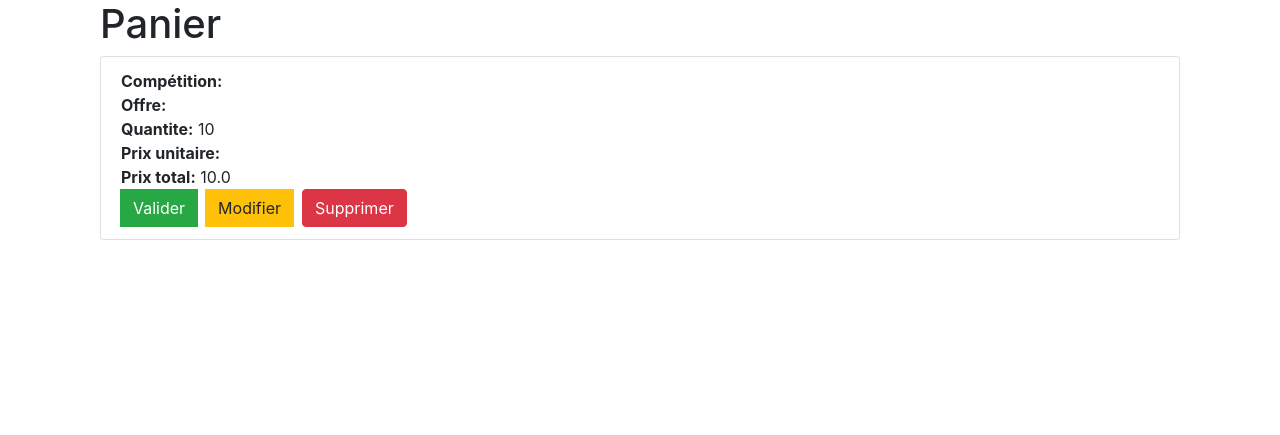
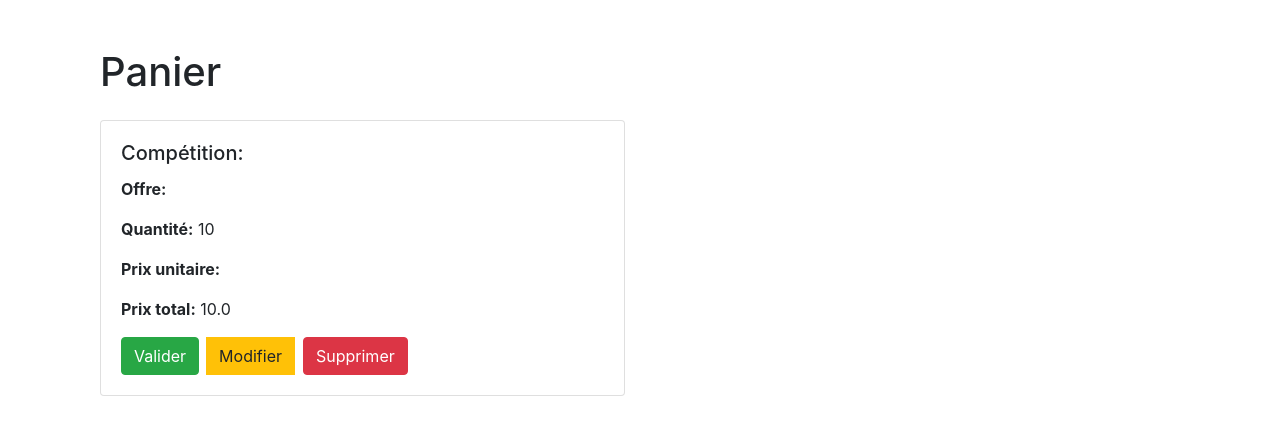
Before and after one commit to bouramadevweb/JO_2024, a Django app: page /voir_panier/ in a window 1280 px wide. Shown: the part 56-491 px from the top of the page. Run offline with Django 5.2, Linux system fonts and the light colour scheme; a user stored in the database is signed in; tables that the repository leaves empty hold one stand-in row (values such as "Sample post"); some libraries are stand-ins or nearby versions.

Commit message:
rectification

```diff
--- a/JeuxOlympique/my_app_jo/Templates/base.html
+++ b/JeuxOlympique/my_app_jo/Templates/base.html
@@ -40,14 +40,14 @@
                 {% endif %}
 
                 <!-- Lien pour tous les utilisateurs -->
-                <li class="nav-item">
-                    <a class="nav-link" href="{% url 'choisir_ticket' %}">Choisir Ticket</a>
-                </li>
 
                 <!-- Lien pour les utilisateurs connectés -->
                 {% if user.is_authenticated %}
                 <li class="nav-item">
-                    <a class="nav-link" href="#">Panier d'achat</a>
+                    <a class="nav-link" href="{% url 'choisir_ticket' %}">Choisir Ticket</a>
+                </li>
+                <li class="nav-item">
+                    <a class="nav-link" href="{% url 'voir_panier' %}">Panier d'achat</a>
                 </li>
                 <li class="nav-item">
                     <a class="nav-link" href="{% url 'deconnexion' %}">Déconnexion</a>
--- a/JeuxOlympique/my_app_jo/Templates/voir_panier.html
+++ b/JeuxOlympique/my_app_jo/Templates/voir_panier.html
@@ -1,19 +1,22 @@
 {% extends 'base.html' %}
+
 {% block title %}Panier{% endblock %}
 
 {% block content %}
 <div class="container">
-    <h1>Panier</h1>
-    <ul class="list-group">
+    <h1 class="mt-5 mb-4">Panier</h1>
+    <div class="row">
         {% for commande in commandes %}
-            <li class="list-group-item">
-                <strong>Compétition:</strong> {{ commande.pk_Offre.competition.Nom }}<br>
-                <strong>Offre:</strong> {{ commande.pk_Offre.type }}<br>
-                <strong>Quantite:</strong> {{ commande.quantite }}<br>
-                <strong>Prix unitaire:</strong> {{ commande.pk_Offre.prix }}<br>
-                <strong>Prix total:</strong> {{ commande.MontantTotal }}<br>
+        <div class="col-md-6 mb-4">
+            <div class="card">
+                <div class="card-body">
+                    <h5 class="card-title">Compétition: {{ commande.pk_Offre.competition.Nom }}</h5>
+                    <p class="card-text"><strong>Offre:</strong> {{ commande.pk_Offre.type }}</p>
+                    <p class="card-text"><strong>Quantité:</strong> {{ commande.quantite }}</p>
+                    <p class="card-text"><strong>Prix unitaire:</strong> {{ commande.pk_Offre.prix }}</p>
+                    <p class="card-text"><strong>Prix total:</strong> {{ commande.MontantTotal }}</p>
                     <div class="btn-group" role="group" aria-label="Actions">
-                    <form action="{% url 'valider_commande' %}" method="post" class="btn-group" role="group" aria-label="Valider">
+                        <form action="{% url 'valider_commande' %}" method="post">
                             {% csrf_token %}
                             <button type="submit" class="btn btn-success mr-2">Valider</button>
                         </form>
@@ -22,11 +25,11 @@
                             {% csrf_token %}
                             <button type="submit" class="btn btn-danger mr-2">Supprimer</button>
                         </form>
-
-                </li>
+                    </div>
+                </div>
+            </div>
         </div>
         {% endfor %}
-    </ul>
-
+    </div>
 </div>
 {% endblock %}
--- a/JeuxOlympique/my_app_jo/models.py
+++ b/JeuxOlympique/my_app_jo/models.py
@@ -8,7 +8,6 @@
 class User(AbstractUser):
     Nom = models.CharField(max_length=150)
     Prenom = models.CharField(max_length=150)
-    AdresseEmail = models.EmailField(max_length=50, unique=True)
     Date_de_Naissance = models.DateField()
     ClefGeneree = models.CharField(max_length=50, default=secrets.token_hex(16))
 
--- a/JeuxOlympique/my_app_jo/views.py
+++ b/JeuxOlympique/my_app_jo/views.py
@@ -11,6 +11,7 @@
 from django.contrib import messages
 from django.contrib.auth.decorators import login_required
 from django.shortcuts import get_object_or_404
+from django.http import HttpResponse
 from django.db import transaction
 from django.http import JsonResponse
 
@@ -22,6 +23,7 @@
 from .models import Offre, Competitions
 
 
+@login_required
 def choisir_ticket(request):
     if request.method == 'GET' and 'competition' in request.GET:
         # Récupérer l'ID de la compétition sélectionnée par l'utilisateur
@@ -103,49 +105,44 @@
 
 @login_required
 def modifier_commande(request, commande_id):
-    # Sélectionner toutes les compétitions disponibles
-    competitions = Competitions.objects.select_related('pk_lieu').all()
-
-    # Récupérer l'ID de la compétition sélectionnée par l'utilisateur (s'il y en a une)
-    competition_id = request.POST.get('competition')
-
-    # Sélectionner les offres en fonction de la compétition sélectionnée, ou toutes les offres si aucune compétition n'est sélectionnée
-    if competition_id:
-        offres = Offre.objects.filter(pk=Offre.competition)
-    else:
-        offres = Offre.objects.all()
-
+    # Récupérer la commande correspondante
     commande = get_object_or_404(Commande, pk=commande_id)
 
     if request.method == 'POST':
-        print(request.POST)
+        # Traitement des requêtes POST
+        type_offre_id = request.POST.get('offre_id')
+        quantite = int(request.POST.get('quantite'))
 
-        type_offre_id = request.POST.get('type_offre')
+        # Récupérer l'offre correspondante
+        offre = get_object_or_404(Offre, pk=type_offre_id)
 
-        # Vérifier si la quantité est présente dans les données POST
-        if 'quantite' in request.POST:
-            quantite = int(request.POST['quantite'])
-        else:
-            quantite = 0  # Valeur par défaut si la quantité n'est pas fournie
-
-        # Gérer le cas où aucune offre n'existe pour l'ID donné
-        try:
-            offre = Offre.objects.get(pk=type_offre_id)
-        except Offre.DoesNotExist:
-            messages.error(request, "L'offre sélectionnée n'existe pas.")
-            return redirect('modifier_commande', commande_id=commande_id)
-
+        # Calculer le montant total de la commande
         montant_total = offre.prix * quantite
 
+        # Mettre à jour la commande avec les nouvelles données
         Commande.objects.filter(pk=commande_id).update(
             pk_Offre=offre.pk_Offre,
             quantite=quantite,
             MontantTotal=montant_total
         )
 
-        messages.success(request, "La commande a été modifiée avec succès.")
+        # Rediriger vers une autre vue après la modification
         return redirect('voir_panier')
     else:
+        # Traitement des requêtes GET
+        # Récupérer l'ID de la compétition sélectionnée par l'utilisateur (s'il y en a une)
+        competition_id = request.GET.get('competition')
+
+        # Sélectionner toutes les compétitions disponibles
+        competitions = Competitions.objects.select_related('pk_lieu').all()
+
+        # Sélectionner les offres en fonction de la compétition sélectionnée, ou toutes les offres si aucune compétition n'est sélectionnée
+        if competition_id:
+            offres = Offre.objects.filter(competition_id=competition_id)
+        else:
+            offres = Offre.objects.all()
+
+        # Rendre le template avec les données nécessaires
         return render(request, 'modifier_commande.html', {
             'commande': commande,
             'offres': offres,
```
Also changed, not shown: JeuxOlympique/my_app_jo/Templates/modifier_commande.html (+20 -2 lines). Lines whose indentation alone changed are shown as unchanged.
